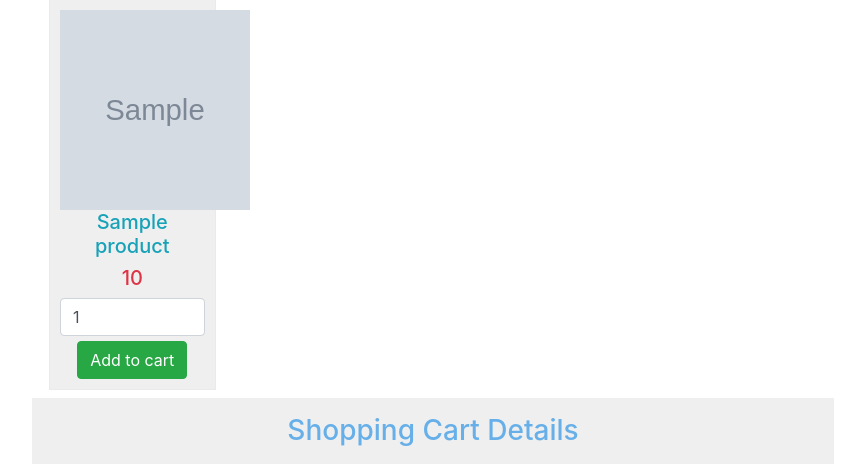
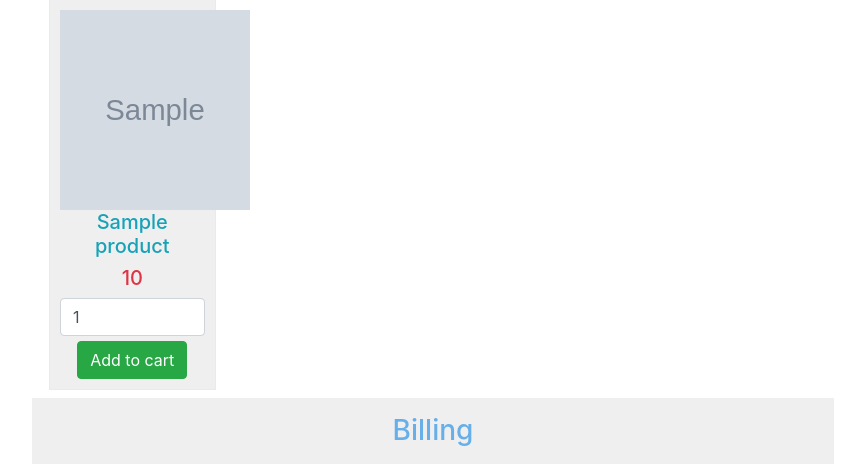
Before and after one commit to YasiruCoding/shopping-site, a PHP site: page /index.php in a window 1280 px wide. Shown: the part 81-553 px from the top of the page, without its empty margins (207-1072 px from the left). Run offline with PHP 8.4, Linux system fonts and the light colour scheme; tables that the repository leaves empty or names only in its code hold one stand-in row (values such as "Sample post"); grey boxes marked "Sample" are stand-in pictures.

Commit message:
title change

```diff
--- a/index.php
+++ b/index.php
@@ -85,7 +85,7 @@
         ?>
 
         <div style="clear: both"></div>
-        <h3 class="title2">Shopping Cart Details</h3>
+        <h3 class="title2">Billing</h3>
         <div class="table-responsive">
             <table class="table table-bordered">
             <tr>
```
